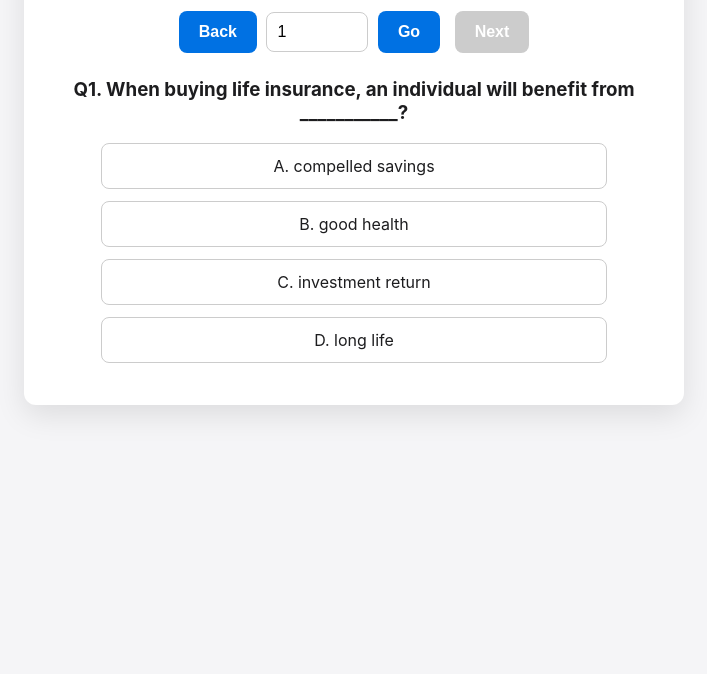
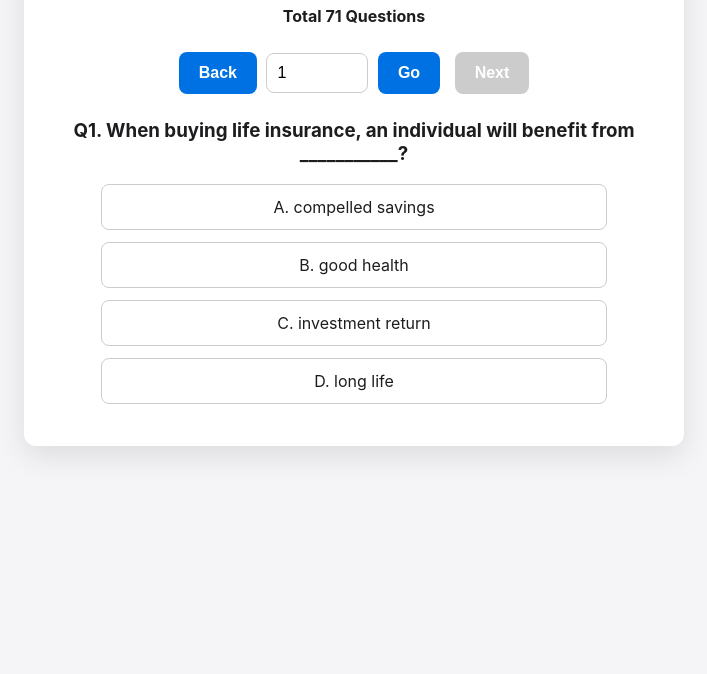
Before and after one commit to TND4-ZQJS/pcilmockexamset1, a plain HTML site: page index.html in a window 1280 px wide. Shown: the part 126-800 px from the top of the page, without its empty margins (286-993 px from the left). Drawn offline with Linux system fonts and the light colour scheme.

Commit message:
Update index.html

```diff
--- a/index.html
+++ b/index.html
@@ -8,6 +8,7 @@
 <body>
   <div class="container">
     <h1>PCIL Mock Exam - Set 1</h1>
+    <h4>Total 71 Questions</h4>
     <div class="nav-controls">
       <button id="prev-btn">Back</button>
       <input type="number" id="jump-input" placeholder="Q#" min="1" max="100" />
```
